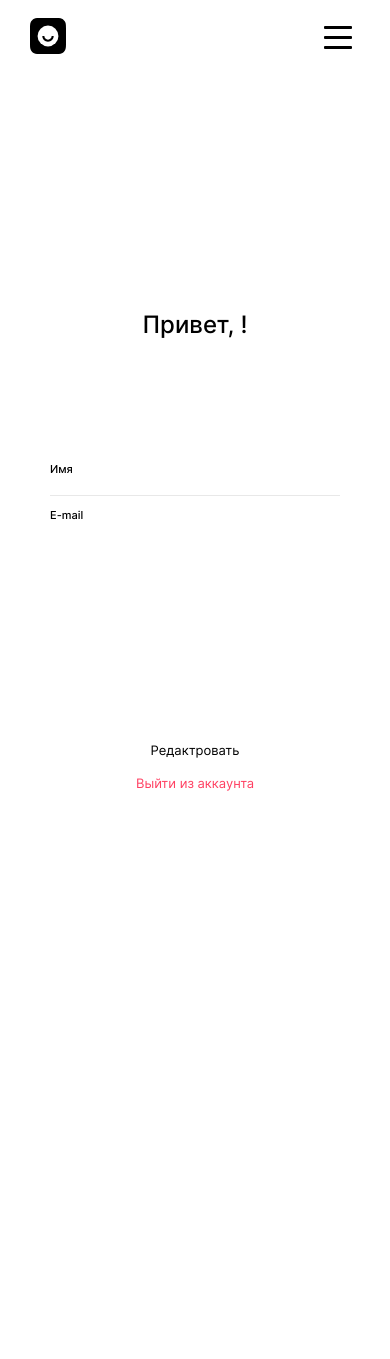
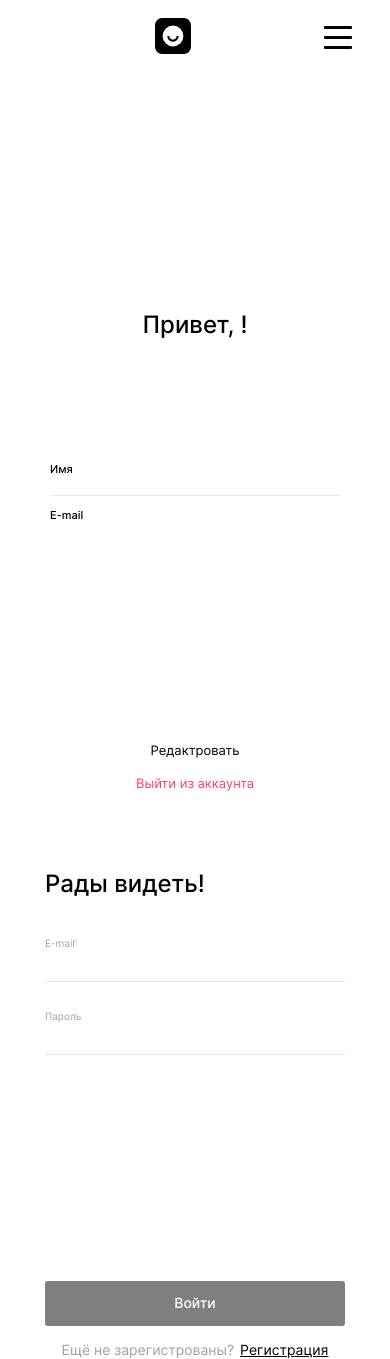
Before and after one commit to EugeneStepanovMoscow/movies-explorer-frontend, a React (Create React App) app: page /profile in a window 390 px wide. Before the commit the page ends 844 px from the top, so only its background shows below. Built offline with nearby package versions, Linux system fonts and the light colour scheme; no server answers.

Commit message:
formPattern update

```diff
--- a/src/components/App/App.js
+++ b/src/components/App/App.js
@@ -48,7 +48,6 @@ function App() {
     mainApi.login(email, password)
       .then((res) => {
         setServerErrorMessage('')
-        console.log(res)
         localStorage.setItem('jwt', res.token)
         history.push('/movies')
         window.location.reload()
@@ -65,17 +64,17 @@ function App() {
     history.push('/login')
   }
 
-  //Запрос данных пользователя с сервера при старте
-  // useEffect(() => {
-  //   mainApi.getPersonInfo()
-  //     .then(res => {
-  //       setCurrentUser(res)
-  //       console.log(res)
-  //     })
-  //     .catch(err => {
-  //       console.log(err)
-  //     })
-  // }, [])
+  // Запрос данных пользователя с сервера при старте
+  useEffect(() => {
+    mainApi.getPersonInfo()
+      .then(res => {
+        setCurrentUser(res)
+        console.log(currentUser)
+       })
+      .catch(err => {
+        console.log(err)
+      })
+  }, [])
 
 
 
--- a/src/components/FormPattern/FormPattern.js
+++ b/src/components/FormPattern/FormPattern.js
@@ -112,8 +112,8 @@ function FormPattern({
 // попробовать использовать форму в профиле.
 
   return (
+    <>
     <div className="form-pattern">
-      <HeaderLink/>
       <h2 className="form-pattern__greeting">{formGreeting}</h2>
       <form
         className="form-pattern__form"
@@ -174,6 +174,8 @@ function FormPattern({
         </p>
       </form>
     </div>
+    </>
+
   )
 }
 
--- a/src/components/HeaderLink/HeaderLink.css
+++ b/src/components/HeaderLink/HeaderLink.css
@@ -1,19 +1,29 @@
 .headerLink {
   display: block;
-  width: 38px;
   height: 38px;
   cursor: pointer;
   transition: .2s;
+  height: 38px;
+  max-width: 396px;
+  margin: 0 auto;
+    transition: .5s;
+}
+@media screen and (min-width: 321px) and (max-width: 420px) {
+  .headerLink {
+    max-width: 300px;
+  }
 }
 
-.headerLink:hover {
-  scale: 1.1;
-  transition: .2s;
+@media screen and (max-width: 320px) {
+  .headerLink {
+    max-width: 260px;
+  }
 }
 
 .headerLink__logo {
   width: 36px;
   height: 36px;
+  transition: .5s;
 }
 
 @media screen and (max-width: 320px) {
@@ -21,3 +31,8 @@
     margin: 0 auto;
   }
 }
+
+.headerLink__logo:hover {
+  scale: 1.1;
+  transition: .5s;
+}
--- a/src/components/Login/Login.js
+++ b/src/components/Login/Login.js
@@ -1,4 +1,5 @@
 import React from 'react';
+import HeaderLink from '../HeaderLink/HeaderLink';
 import FormPattern from "../FormPattern/FormPattern"
 
 function Login ({
@@ -8,6 +9,7 @@ function Login ({
   {
   return (
     <main className="login">
+      <HeaderLink/>
       <FormPattern
         formName={'login'}
         formGreeting = {'Рады видеть!'}
--- a/src/components/Profile/Profile.js
+++ b/src/components/Profile/Profile.js
@@ -1,5 +1,6 @@
 import React, {useContext} from 'react';
 import HeaderLogin from '../HeaderLogin/HeaderLogin';
+import FormPattern from '../FormPattern/FormPattern';
 
 import { CurrentUserContext } from '../../contexts/CurrentUserContext';
 
@@ -12,7 +13,7 @@ function Profile ({
 // подписка на контекст
 const currentUser = useContext(CurrentUserContext);
 //стейт переменные имя и почты
-const [name, setName] = React.useState('Стартовое имя')
+const [name, setName] = React.useState('')
 const [email, setEmail] = React.useState('')
 //присвоение стейт переменным значений currentUser, при изменении последнего
 React.useEffect(() =>{
@@ -20,11 +21,51 @@ React.useEffect(() =>{
   setEmail(currentUser.email)
 }, [currentUser])
 
+function handleChangeName(e) {
+  // if (!e.target.value.length) {
+  //   setIsNameValid(false)
+  //   setNameErrText(messages.error.notEmpty)
+  // } else if (e.target.value.length < 2) {
+  //   setIsNameValid(false)
+  //   setNameErrText(messages.error.minNameLength)
+  // } else if (e.target.value.length > 30) {
+  //   setIsNameValid(false)
+  //   setNameErrText(messages.error.maxNameLength)
+  // } else if ((!regExpName.test(String(e.target.value).toLowerCase()))) {
+  //   setIsNameValid(false)
+  //   setNameErrText(messages.error.notName)
+  // } else {
+    setName(e.target.value)
+    // setIsNameValid(true)
+    // setNameErrText(messages.success)
+  // }
+}
+
+function handleChangeEmail(e) {
+  // if (!e.target.value.length) {
+  //   setIsNameValid(false)
+  //   setNameErrText(messages.error.notEmpty)
+  // } else if (e.target.value.length < 2) {
+  //   setIsNameValid(false)
+  //   setNameErrText(messages.error.minNameLength)
+  // } else if (e.target.value.length > 30) {
+  //   setIsNameValid(false)
+  //   setNameErrText(messages.error.maxNameLength)
+  // } else if ((!regExpName.test(String(e.target.value).toLowerCase()))) {
+  //   setIsNameValid(false)
+  //   setNameErrText(messages.error.notName)
+  // } else {
+    setEmail(e.target.value)
+    // setIsNameValid(true)
+    // setNameErrText(messages.success)
+  // }
+}
+
 return (
   <>
     <HeaderLogin/>
     <main className='profile'>
-      <h1 className='profile__greeting'>Привет, {name}!</h1>
+      <h1 className='profile__greeting'>Привет, {currentUser.name}!</h1>
       <form className='profile__form'>
         <div className='profile__info'>
           <p className='profile__title'>Имя</p>
@@ -33,8 +74,8 @@ return (
             type="text"
             required
             // placeholder={currentUser.name}
-            // value={name || ''}
-            // onChange={handleChange}
+            value={name || ''}
+            onChange={handleChangeName}
           />
         </div>
         <div className='profile__info'>
@@ -43,7 +84,7 @@ return (
             name="E-mail"
             type="email"
             required
-            // value={email || ''}
+            value={email || ''}
             // placeholder={currentUser.email}
             // onChange={handleChange}
           />
@@ -55,6 +96,15 @@ return (
         onClick={handleLogOut}
       >Выйти из аккаунта</button>
     </main>
+    <FormPattern
+        formName={'login'}
+        formGreeting = {'Рады видеть!'}
+        buttonText = {'Войти'}
+        footerText = {'Ещё не зарегистрованы?'}
+        footerLinkText = {'Регистрация'}
+        // onSubmit={onLogin}
+        // serverErrorMessage={serverErrorMessage}
+      />
   </>
 )
 }
--- a/src/components/Profile/__input/profile__input.css
+++ b/src/components/Profile/__input/profile__input.css
@@ -8,3 +8,7 @@
   color: #000;
   text-align: right;
 }
+
+.profile__input:focus {
+  outline: none;
+}
--- a/src/components/Register/Register.js
+++ b/src/components/Register/Register.js
@@ -1,5 +1,6 @@
 import React, {useState} from "react";
 import FormPattern from '../FormPattern/FormPattern';
+import HeaderLink from '../HeaderLink/HeaderLink';
 
 function Register ({
   onRegister,
@@ -29,6 +30,7 @@ function Register ({
 
   return (
     <main className="register">
+      <HeaderLink/>
       <FormPattern
         formName={'register'}
         formGreeting={'Добро пожаловать!'}
--- a/src/utils/mainApi.js
+++ b/src/utils/mainApi.js
@@ -32,12 +32,6 @@ class API {
       return obj
     })
   }
-
-
-
-
-
-
 
 
   //регистрация нового пользователя
```
